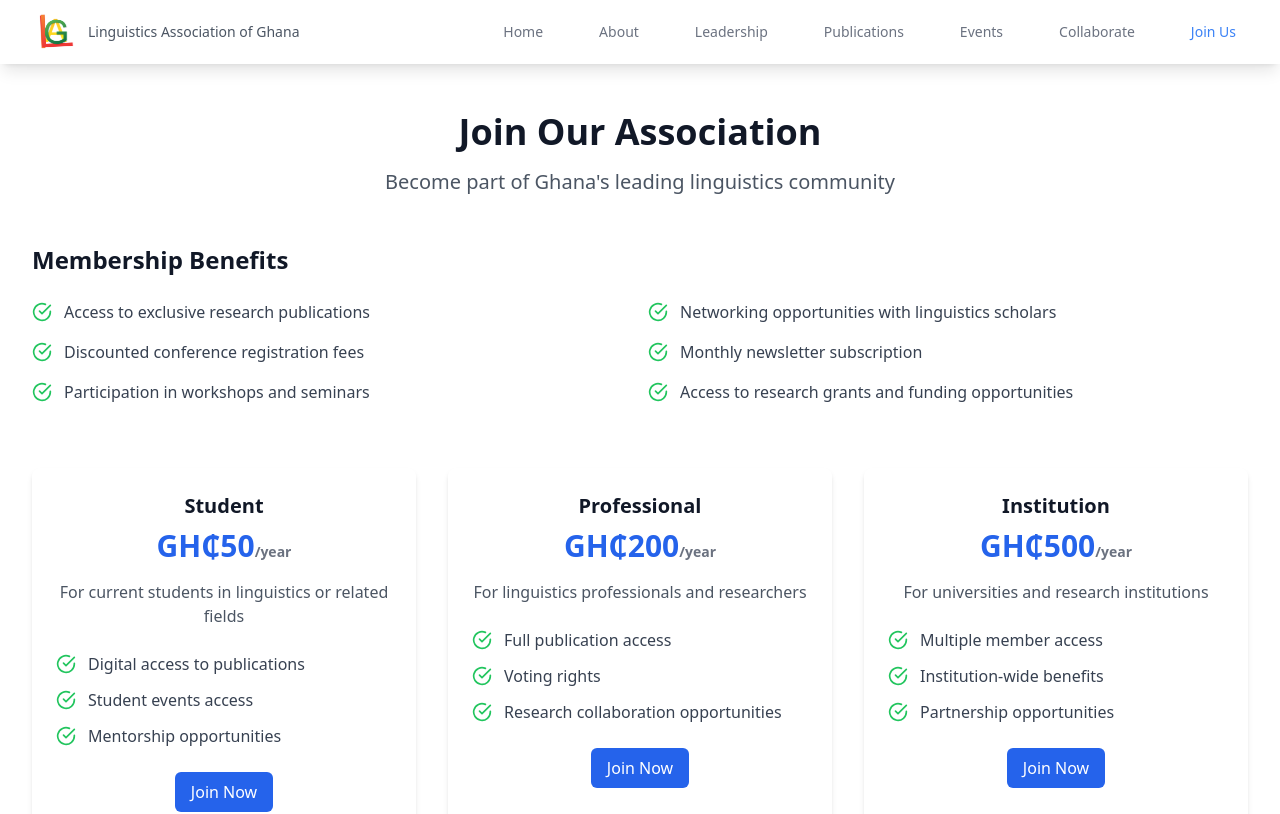
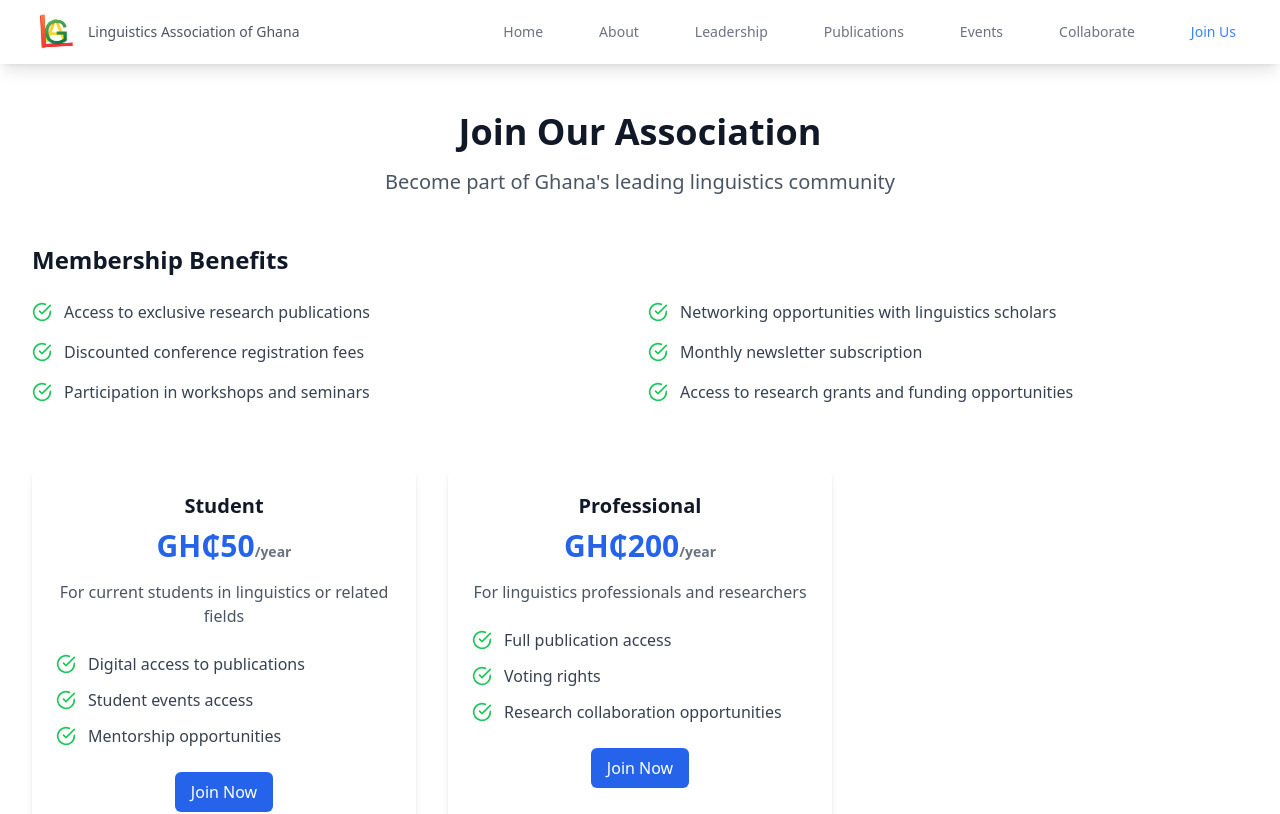
Before and after one commit to edgararthur/linguistics, a React (Vite) app: page /join in a window 1280 px wide. Shown: the top 814 px of the page. Built offline with nearby package versions, Linux system fonts and the light colour scheme.

Commit message:
removed institutions options

```diff
--- a/src/components/join/JoinPage.tsx
+++ b/src/components/join/JoinPage.tsx
@@ -24,12 +24,6 @@ const membershipTypes = [
     price: "GH₵200",
     description: "For linguistics professionals and researchers",
     features: ["Full publication access", "Voting rights", "Research collaboration opportunities"]
-  },
-  {
-    title: "Institution",
-    price: "GH₵500",
-    description: "For universities and research institutions",
-    features: ["Multiple member access", "Institution-wide benefits", "Partnership opportunities"]
   }
 ];
 
```
